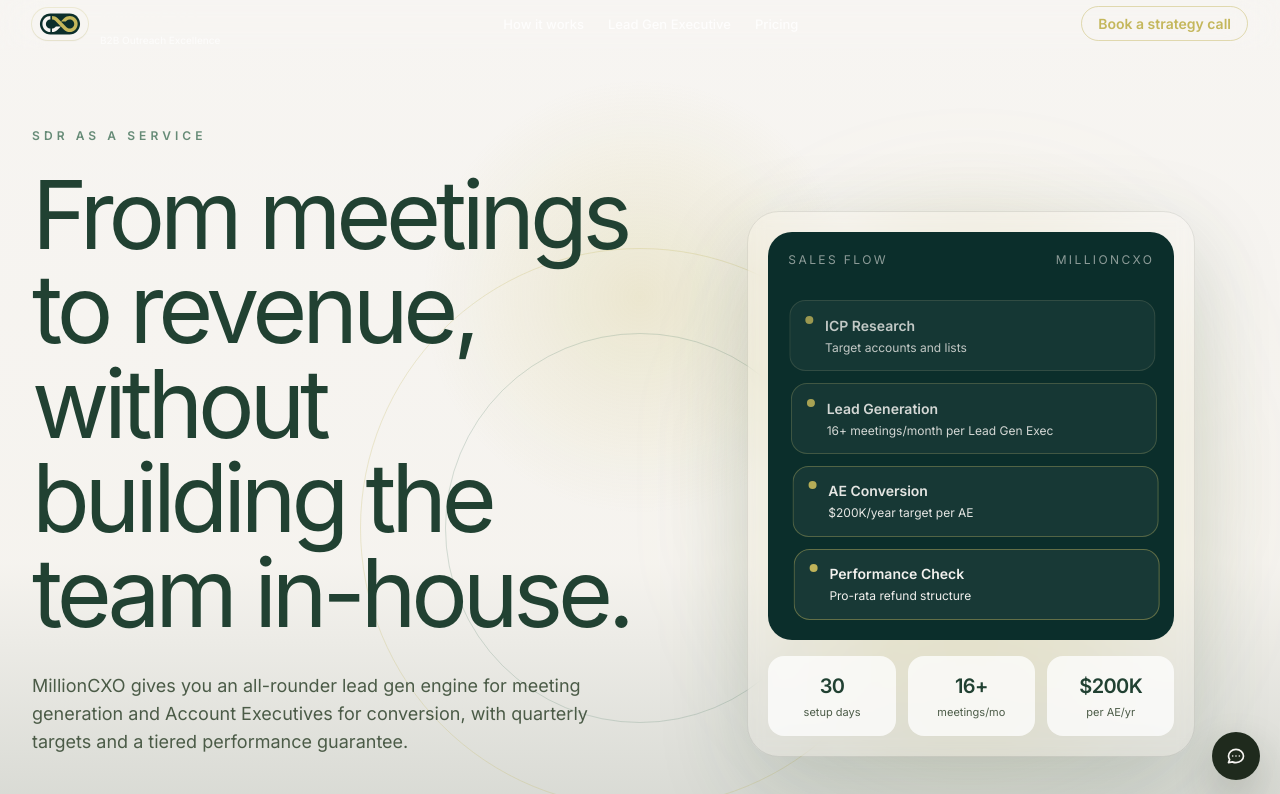
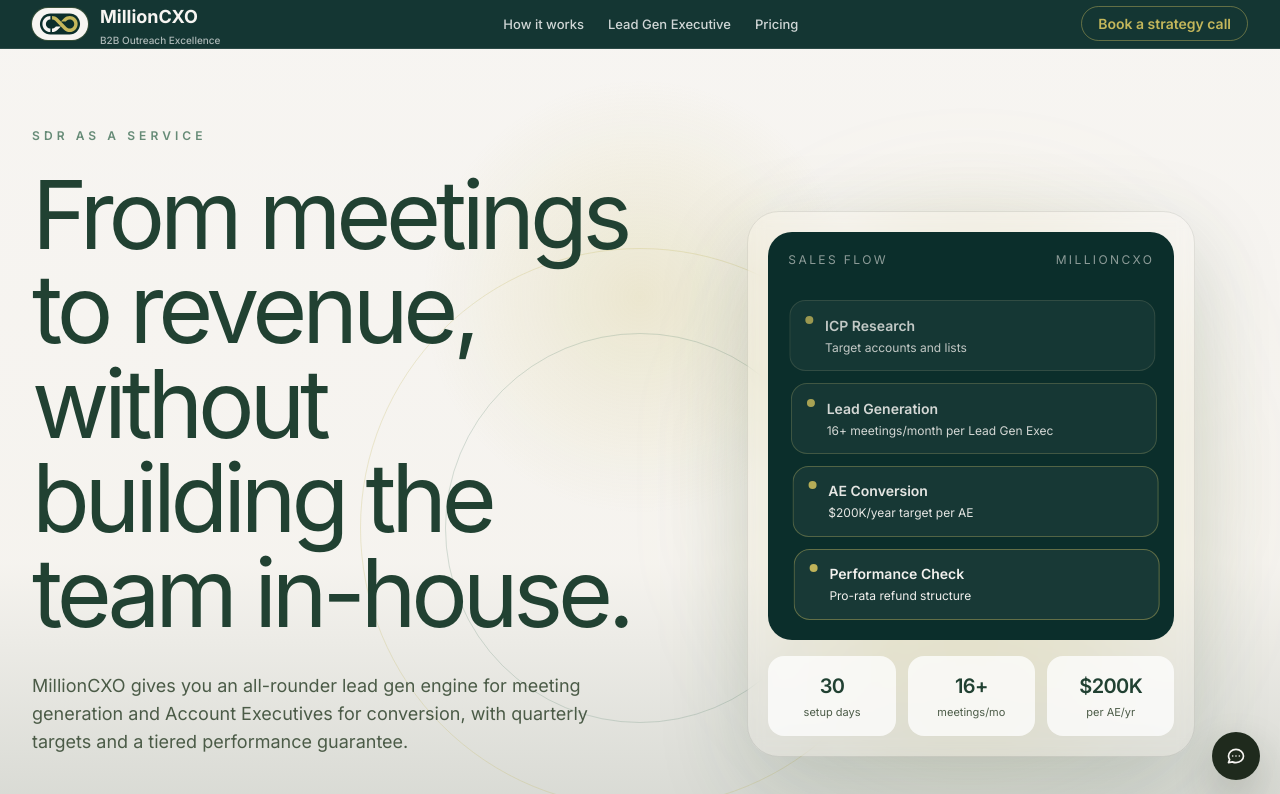
Before and after one commit to millioncxo/millioncxo, a Next.js app: page / in a window 1280 px wide. Shown: the top 794 px of the page. Built offline with nearby package versions, Linux system fonts and the light colour scheme.

Commit message:
Fix navbar and logo visibility on scroll

```diff
--- a/src/components/LogoComponent.tsx
+++ b/src/components/LogoComponent.tsx
@@ -78,11 +78,11 @@
           )}
         </defs>
         <g className="logo-container">
-          <path className="logo-bg" d="M102.6,3.1H38.2C18.8,3.1,3.1,18.9,3.1,38.3s15.7,35.1,35,35.1h64.4c19.3,0,35-15.7,35-35.1S121.9,3.1,102.6,3.1Z"/>
-          <path className="logo-bg" d="M73.2,30h0l8.2,8.2-8.2-8.2Z"/>
-          <path className="logo-accent" d="M129.4,38.3c0,7.2-2.7,13.9-7.8,19-5.2,5.2-12.1,7.8-18.9,7.8s-13.7-2.6-18.9-7.8l-10.6-10.7h0l-8.2-8.2-10.6-10.7c-2.9-2.9-6.6-4.4-10.6-4.4v-11.7c7.1,0,13.8,2.7,18.9,7.8l18.9,19,10.6,10.5c5.9,5.9,15.4,5.9,21.3,0,2.8-2.8,4.4-6.6,4.4-10.6s-1.6-7.8-4.4-10.7c-5.7-5.7-15.6-5.7-21.3,0l-2.4,2.4h-16.4l10.6-10.7c10.4-10.5,27.3-10.5,37.7,0,5.1,5.1,7.8,11.8,7.8,19h0Z"/>
-          <path className="logo-light" d="M38.1,65.1c-7.1,0-13.8-2.8-18.9-7.8s-7.8-11.8-7.8-19,2.8-13.9,7.8-19c5-5.1,11.7-7.8,18.9-7.8v11.7c-4,0-7.8,1.6-10.6,4.4-5.9,5.9-5.9,15.5,0,21.3,2.8,2.8,6.6,4.4,10.6,4.4v11.7h0Z"/>
-          <path className="logo-light" d="M73.1,46.5l-10.6,10.7c-5,5.1-11.7,7.8-18.9,7.8v-11.7c4,0,7.8-1.6,10.6-4.4l2.4-2.3h16.5Z"/>
+          <path className="logo-bg" style={hoverGradient ? undefined : { fill: colors.bg }} d="M102.6,3.1H38.2C18.8,3.1,3.1,18.9,3.1,38.3s15.7,35.1,35,35.1h64.4c19.3,0,35-15.7,35-35.1S121.9,3.1,102.6,3.1Z"/>
+          <path className="logo-bg" style={hoverGradient ? undefined : { fill: colors.bg }} d="M73.2,30h0l8.2,8.2-8.2-8.2Z"/>
+          <path className="logo-accent" style={hoverGradient ? undefined : { fill: colors.accent }} d="M129.4,38.3c0,7.2-2.7,13.9-7.8,19-5.2,5.2-12.1,7.8-18.9,7.8s-13.7-2.6-18.9-7.8l-10.6-10.7h0l-8.2-8.2-10.6-10.7c-2.9-2.9-6.6-4.4-10.6-4.4v-11.7c7.1,0,13.8,2.7,18.9,7.8l18.9,19,10.6,10.5c5.9,5.9,15.4,5.9,21.3,0,2.8-2.8,4.4-6.6,4.4-10.6s-1.6-7.8-4.4-10.7c-5.7-5.7-15.6-5.7-21.3,0l-2.4,2.4h-16.4l10.6-10.7c10.4-10.5,27.3-10.5,37.7,0,5.1,5.1,7.8,11.8,7.8,19h0Z"/>
+          <path className="logo-light" style={hoverGradient ? undefined : { fill: colors.light }} d="M38.1,65.1c-7.1,0-13.8-2.8-18.9-7.8s-7.8-11.8-7.8-19,2.8-13.9,7.8-19c5-5.1,11.7-7.8,18.9-7.8v11.7c-4,0-7.8,1.6-10.6,4.4-5.9,5.9-5.9,15.5,0,21.3,2.8,2.8,6.6,4.4,10.6,4.4v11.7h0Z"/>
+          <path className="logo-light" style={hoverGradient ? undefined : { fill: colors.light }} d="M73.1,46.5l-10.6,10.7c-5,5.1-11.7,7.8-18.9,7.8v-11.7c4,0,7.8-1.6,10.6-4.4l2.4-2.3h16.5Z"/>
         </g>
       </svg>
     </div>
--- a/src/components/Navigation.tsx
+++ b/src/components/Navigation.tsx
@@ -22,7 +22,7 @@
   const usesDarkHeader = pathname === '/'
   const navTheme = usesDarkHeader && !hasScrolled
     ? {
-        shell: 'border-ivory-silk/10 bg-imperial-emerald/96',
+        shell: 'border-ivory-silk/10 bg-[rgba(11,46,43,0.96)]',
         brand: 'text-ivory-silk hover:opacity-90',
         title: 'text-ivory-silk',
         subtitle: 'text-white/65',
@@ -31,7 +31,7 @@
         menuButton: 'border-ivory-silk/20 text-ivory-silk hover:border-golden-opal/60',
       }
     : {
-        shell: 'border-[#1f2a1d]/10 bg-ivory-silk/96',
+        shell: 'border-[#1f2a1d]/10 bg-[rgba(247,245,242,0.96)]',
         brand: 'text-[#1f2a1d] hover:opacity-85',
         title: 'text-[#1f2a1d]',
         subtitle: 'text-muted-jade',
@@ -60,7 +60,7 @@
   }, [pathname])
 
   return (
-    <nav className={`fixed left-0 right-0 top-0 z-50 border-b backdrop-blur-xl ${navTheme.shell}`}>
+    <nav className={`fixed left-0 right-0 top-0 z-50 border-b backdrop-blur-xl transition-colors duration-300 ${navTheme.shell}`}>
       <div className="mx-auto flex h-12 max-w-7xl items-center justify-between px-4 sm:px-6 lg:px-8">
         <Link href="/" className={`flex items-center gap-3 transition-opacity ${navTheme.brand}`}>
           <span className="flex h-8 w-14 items-center justify-center rounded-full bg-ivory-silk shadow-sm ring-1 ring-golden-opal/20">
```
